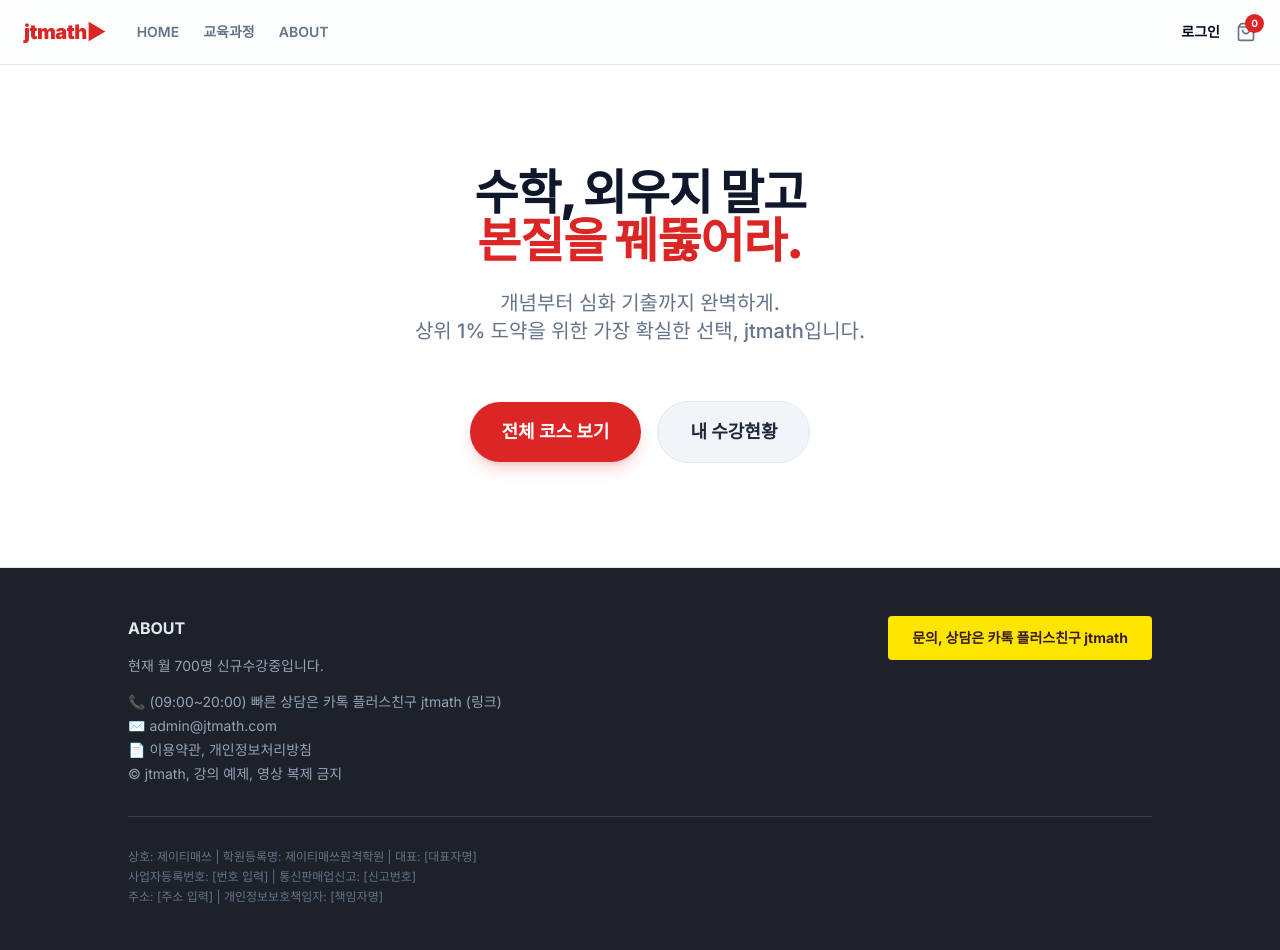
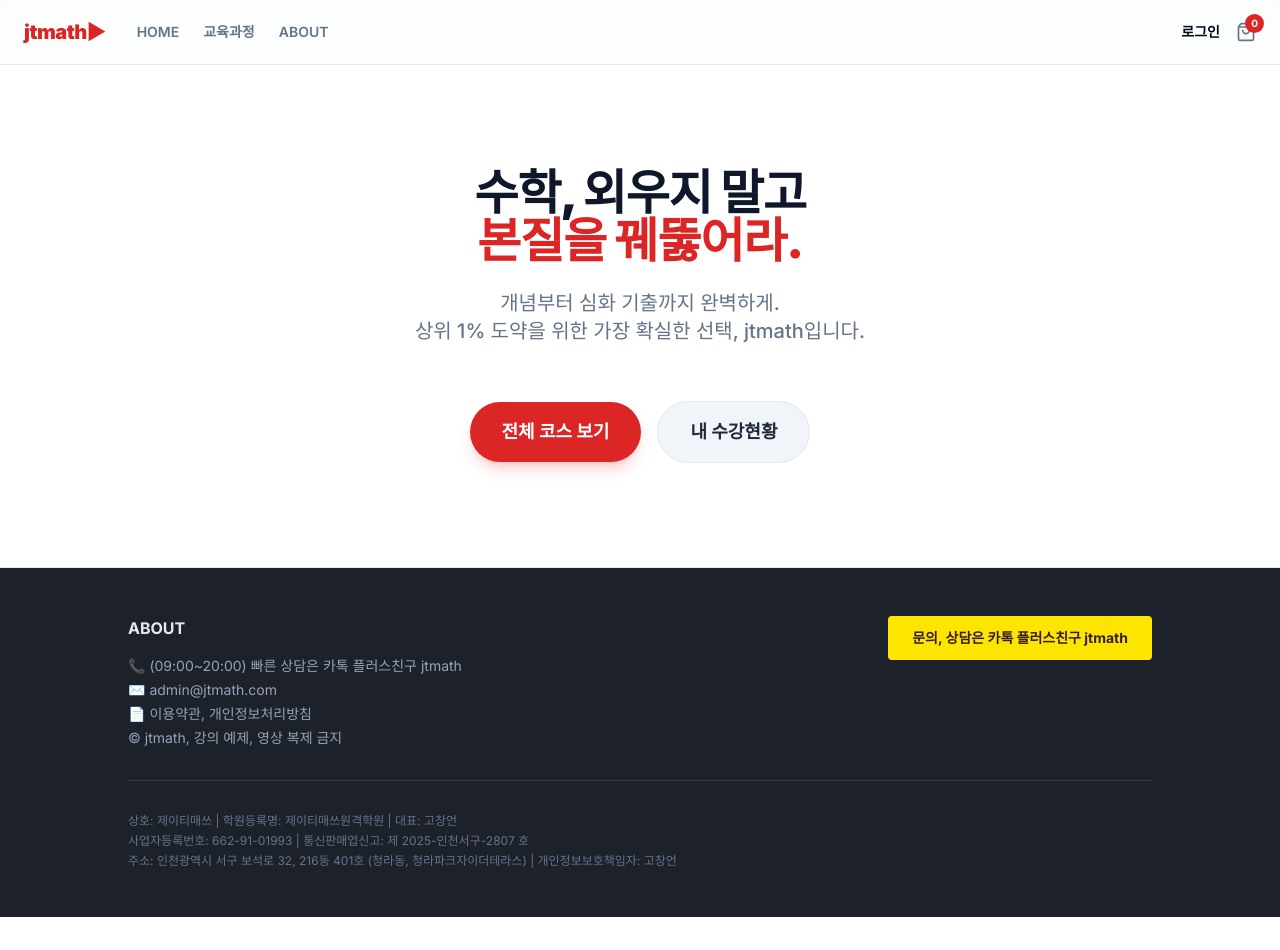
Before and after one commit to gomath777/jtmath-web, a Next.js app: page / in a window 1280 px wide. Shown: the top 950 px of the page. After the commit the page ends 917 px from the top, so only its background shows below. Built offline with nearby package versions, Linux system fonts and the light colour scheme.

Commit message:
fix(footer): 실제 사업자 정보 업데이트 및 월700명 문구 삭제

```diff
--- a/src/app/(marketing)/page.tsx
+++ b/src/app/(marketing)/page.tsx
@@ -41,9 +41,8 @@
           <div className="flex flex-col md:flex-row justify-between gap-8 border-b border-slate-700 pb-8">
             <div className="space-y-4">
               <h3 className="font-bold text-slate-200">ABOUT</h3>
-              <p className="text-sm">현재 월 700명 신규수강중입니다.</p>
               <div className="text-sm space-y-1">
-                <p>📞 (09:00~20:00) 빠른 상담은 카톡 플러스친구 jtmath (링크)</p>
+                <p>📞 (09:00~20:00) 빠른 상담은 카톡 플러스친구 jtmath</p>
                 <p>✉️ admin@jtmath.com</p>
                 <p>📄 이용약관, 개인정보처리방침</p>
                 <p>© jtmath, 강의 예제, 영상 복제 금지</p>
@@ -57,9 +56,9 @@
           </div>
 
           <div className="pt-8 text-xs text-slate-500 space-y-1">
-            <p>상호: 제이티매쓰 | 학원등록명: 제이티매쓰원격학원 | 대표: [대표자명]</p>
-            <p>사업자등록번호: [번호 입력] | 통신판매업신고: [신고번호]</p>
-            <p>주소: [주소 입력] | 개인정보보호책임자: [책임자명]</p>
+            <p>상호: 제이티매쓰 | 학원등록명: 제이티매쓰원격학원 | 대표: 고창언</p>
+            <p>사업자등록번호: 662-91-01993 | 통신판매업신고: 제 2025-인천서구-2807 호</p>
+            <p>주소: 인천광역시 서구 보석로 32, 216동 401호 (청라동, 청라파크자이더테라스) | 개인정보보호책임자: 고창언</p>
           </div>
         </div>
       </footer>
```
